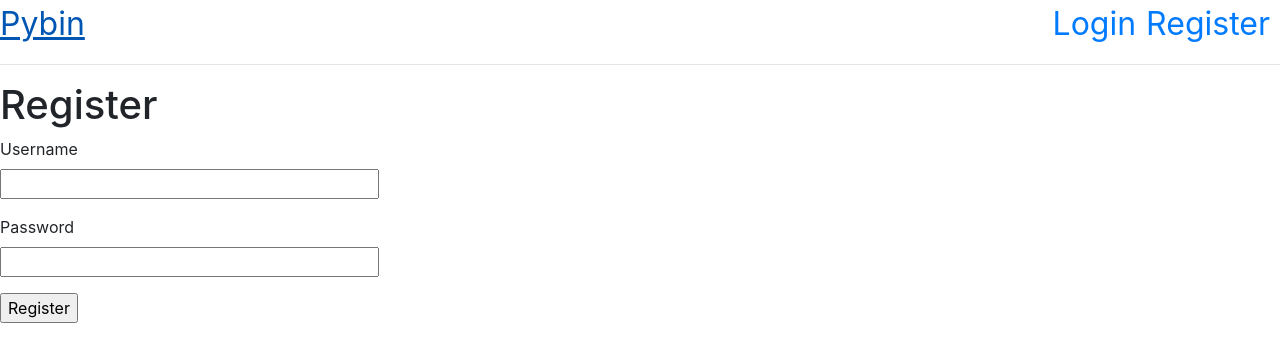
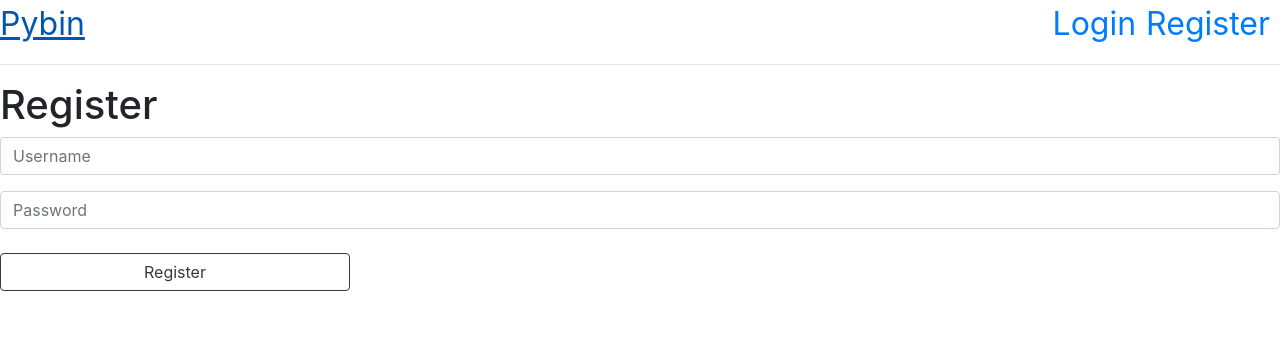
Before and after one commit to p2p-tools/pybin, a Flask app: page /register in a window 1280 px wide. Shown: the top 362 px of the page. Run offline with Flask 3, Linux system fonts and the light colour scheme.

Commit message:
update login and register styles

```diff
--- a/app/templates/register.html
+++ b/app/templates/register.html
@@ -5,19 +5,15 @@
     <form action="" method="post">
         {{ form.hidden_tag() }}
         <p>
-            {{ form.username.label }}<br>
-            {{ form.username(size=32) }}<br>
+            {{ form.username(size=32, type='name', class='form-control', placeholder="Username") }}
             {% for error in form.username.errors %}
             <span style="color: red;">[{{ error }}]</span>
             {% endfor %}
         </p>
-        <p>
-            {{ form.password.label }}<br>
-            {{ form.password(size=32) }}<br>
+            {{ form.password(size=32, type='password', class='form-control', placeholder="Password") }}<br>
             {% for error in form.password.errors %}
             <span style="color: red;">[{{ error }}]</span>
             {% endfor %}
-        </p>
-        <p>{{ form.submit() }}</p>
+        <p class="register">{{ form.submit(type='submit', class='ghost-button btn btn-outline-dark') }}</p>
     </form>
 {% endblock %}
```
Also changed, not shown: app/templates/login.html (+3 -5 lines).
